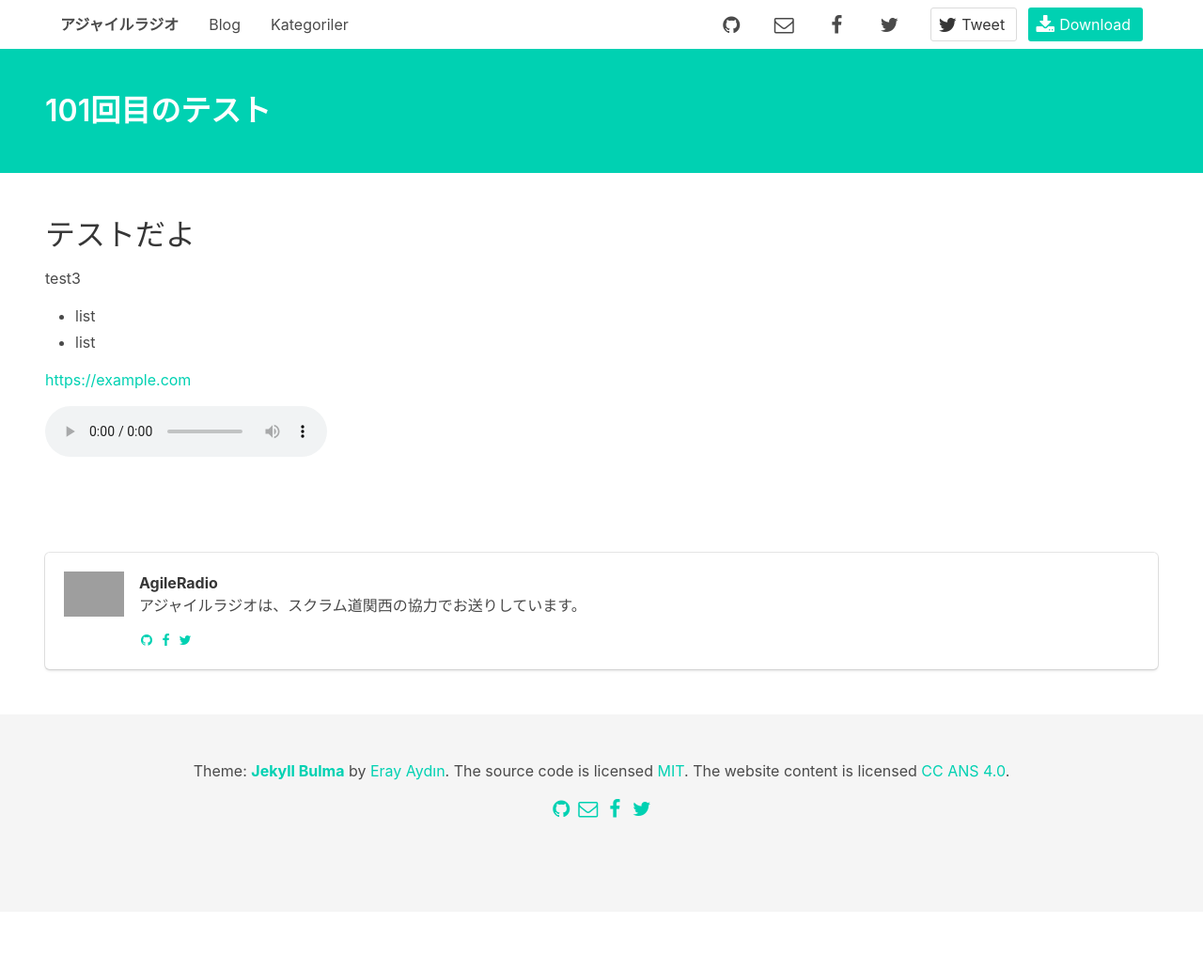
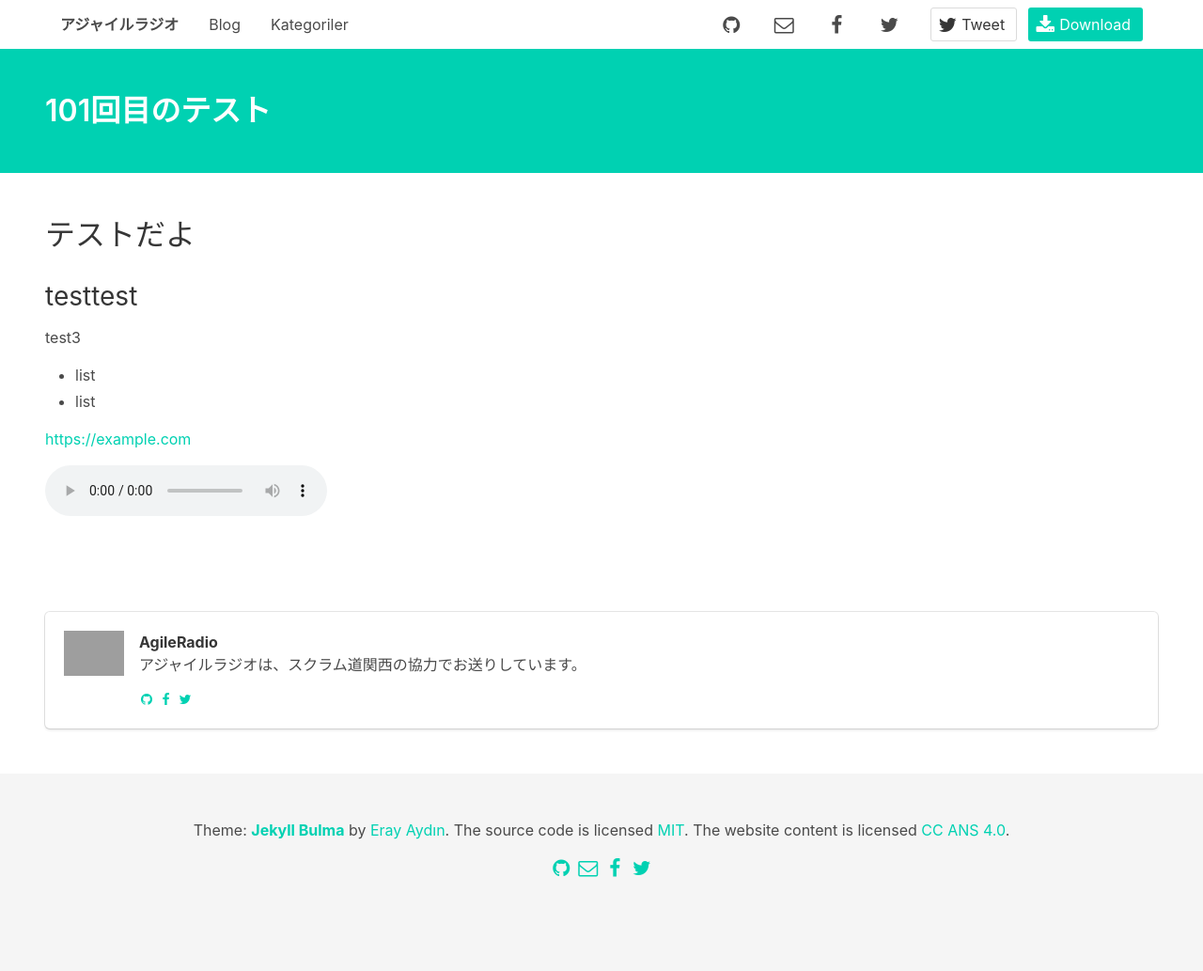
Before and after one commit to matsuoshi/matsuoshi.github.io.test, a Jekyll site: the page built from _posts/2020/2020-01-13-101.md, in a window 1280 px wide. Shown: the whole page at 94% size. Built offline with Jekyll 4.4.1, drawn with Linux system fonts in a browser that asks for light colours; nearby versions of some CDN libraries; library files that are not in the unit come from our copies; comment, search, counter and statistics services are not loaded; before the commit the page ends 970 px from its top, so only the background shows below that.

Commit message:
Create 2020-01-13-101.md

```diff
--- a/_posts/2020/2020-01-13-101.md
+++ b/_posts/2020/2020-01-13-101.md
@@ -7,6 +7,8 @@ audio_size: 182681
 
 # テストだよ
 
+## testtest
+
 test3
 
 - list
```
